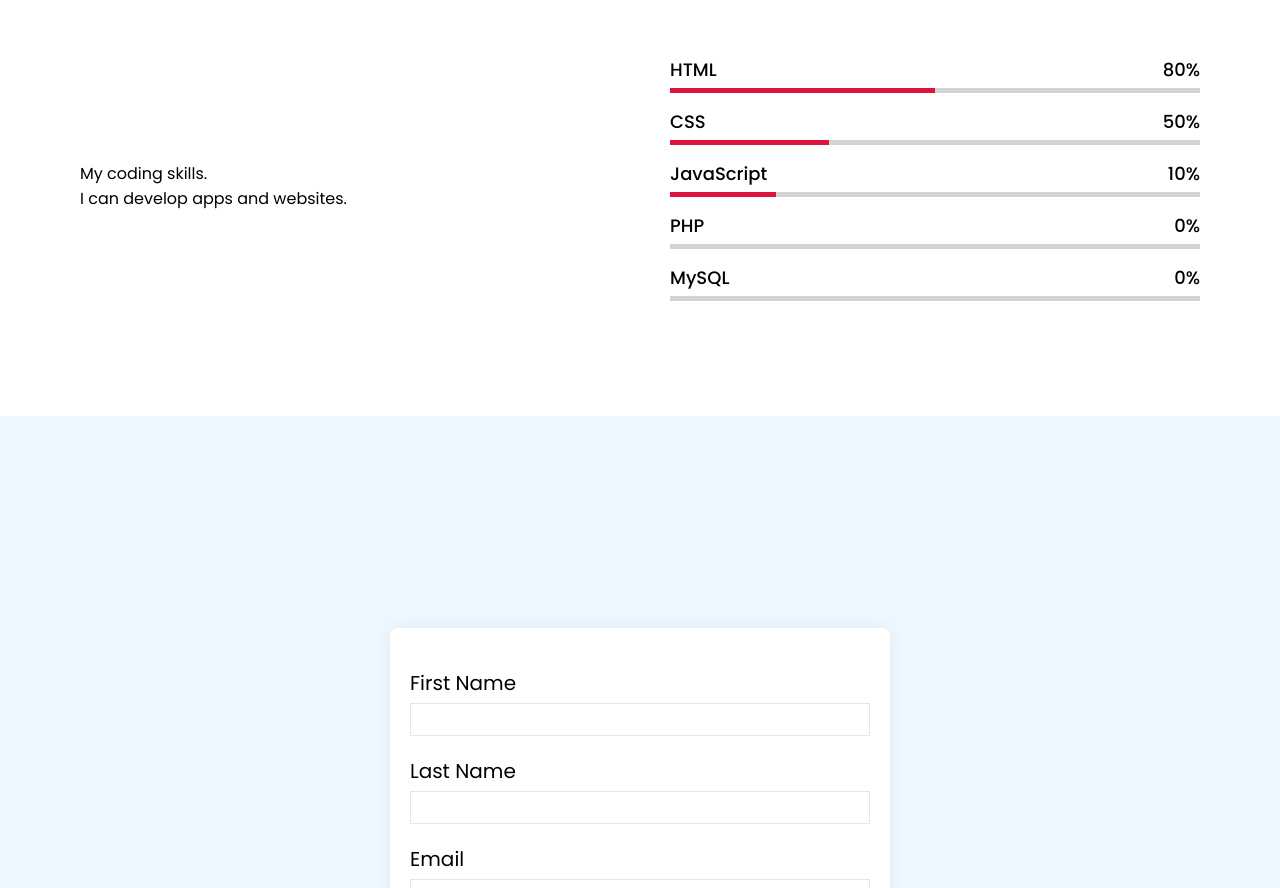
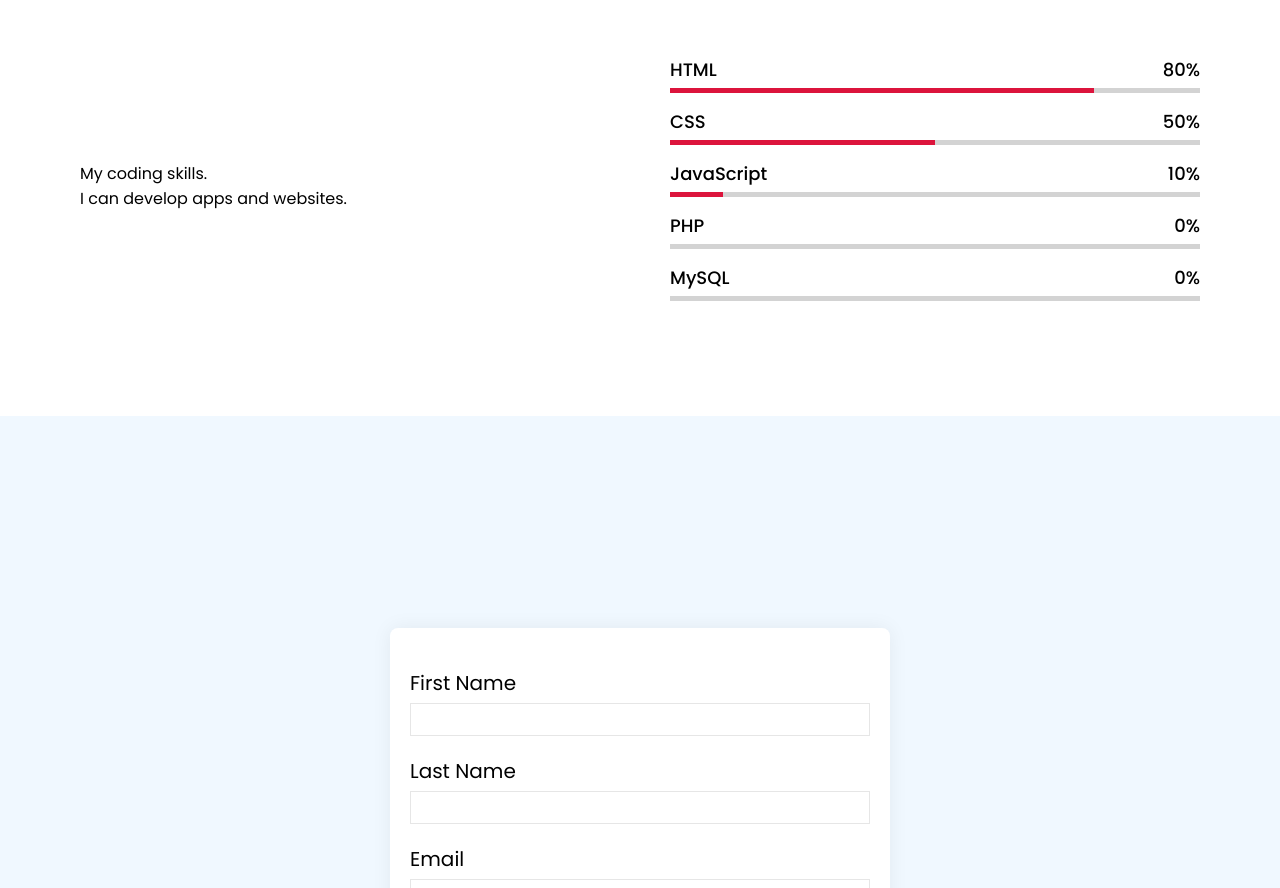
Before and after one commit to AK-Code-r/akcode, a plain HTML site: page index.html in a window 1280 px wide. Shown: the part 1703-2591 px from the top of the page. Drawn offline with nearby package versions, Linux system fonts and the light colour scheme.

Commit message:
Update style.css

```diff
--- a/style.css
+++ b/style.css
@@ -363,13 +363,13 @@ section .title::after{
     background: crimson;
 }
 .skills-content .right .html::before{
+    width: 80%;
+}
+.skills-content .right .css::before{
     width: 50%;
 }
-.skills-content .right .css::before{
-    width: 30%;
-}
 .skills-content .right .js::before{
-    width: 20%;
+    width: 10%;
 }
 .skills-content .right .php::before{
     width: 0%;
```
